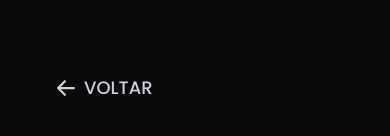
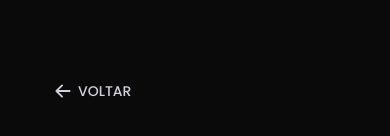
Before and after one commit to gabriellima2/fun-math, a Next.js app: page /learning in a window 390 px wide. Shown: the part 690-826 px from the top of the page. Built offline with nearby package versions, Linux system fonts and the light colour scheme.

Commit message:
feat: adiciona responsividade ao botão de voltar

```diff
--- a/src/components/Buttons/BackButton.tsx
+++ b/src/components/Buttons/BackButton.tsx
@@ -7,9 +7,9 @@
 	return (
 		<button
 			onClick={() => route.back()}
-			className="flex-center--row text-lg uppercase font-medium transition-colors hover:text-accents-pink"
+			className="flex-center--row text-sm lg:text-lg uppercase font-medium transition-colors hover:text-accents-pink"
 		>
-			<i className="text-4xl">
+			<i className="text-3xl lg:text-4xl">
 				<BsArrowLeftShort />
 			</i>
 			Voltar
```
